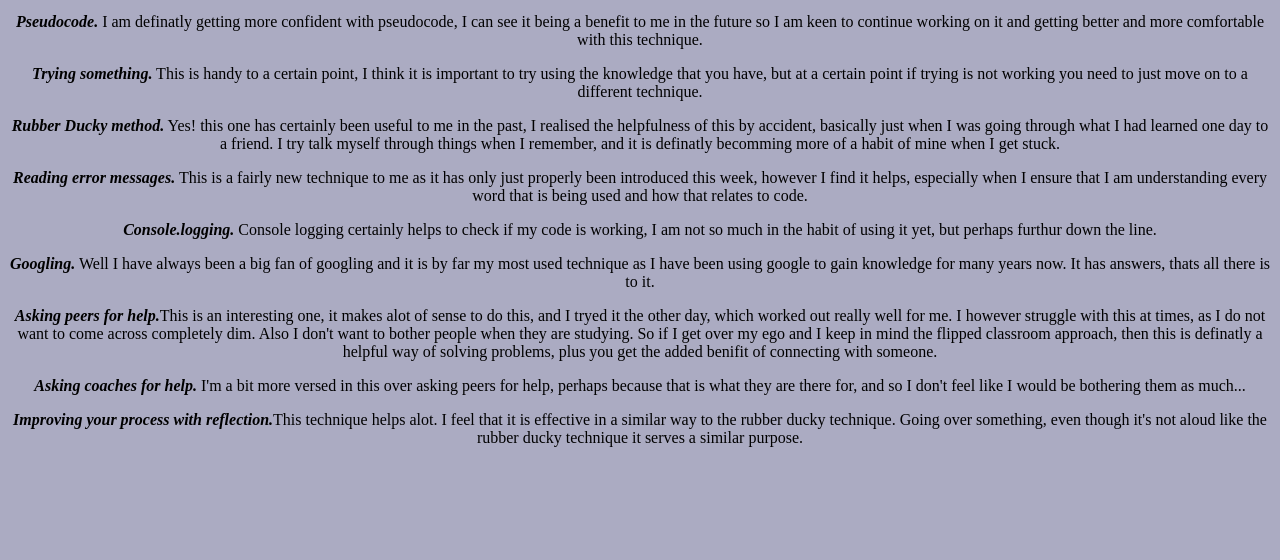
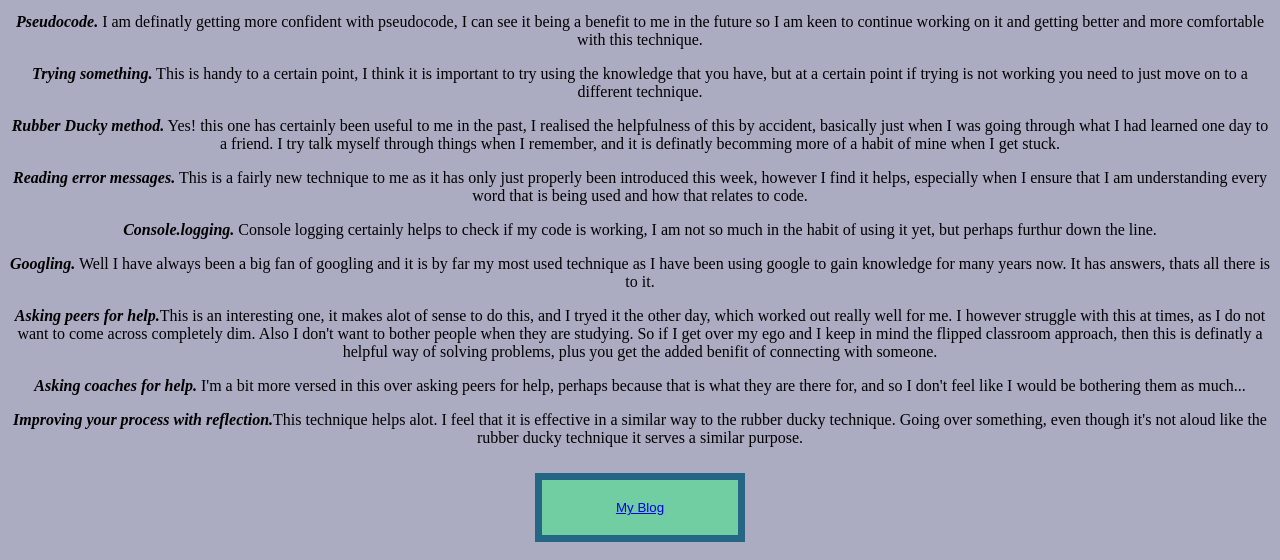
Before and after one commit to AshVivier/AshVivier.github.io, a plain HTML site: page sprint4_technical.html in a window 1280 px wide. Shown: the part 510-1070 px from the top of the page. Before the commit the page ends 973 px from the top, so only its background shows below. Drawn offline with Linux system fonts and the light colour scheme.

Commit message:
added index button

```diff
--- a/sprint4_technical.html
+++ b/sprint4_technical.html
@@ -44,7 +44,7 @@
 
       <p><strong><em>Improving your process with reflection.</em></strong>This technique helps alot. I feel that it is effective in a similar way to the rubber ducky technique. Going over something, even though it's not aloud like the rubber ducky technique it serves a similar purpose.</p>
   </div>
-
+  <Button> <a href="AshVivier.github.io/index.html" target="blank"> My Blog </a></Button>
 
       <!-- Pseudocode
 Trying something
```
